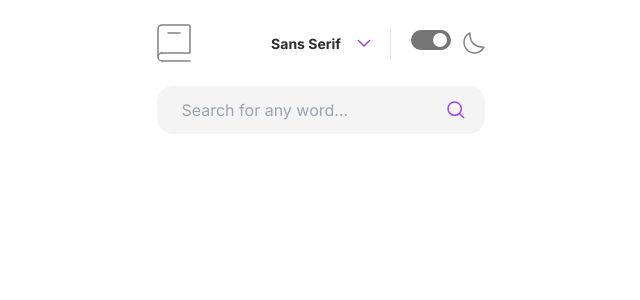
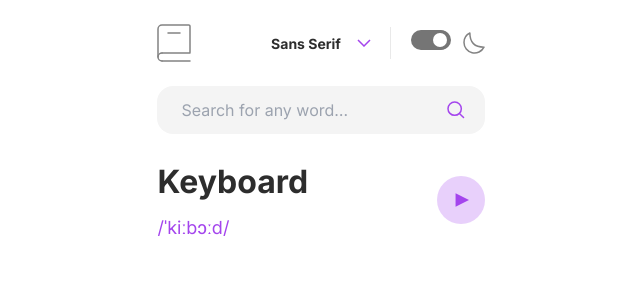
Before and after one commit to yosephwinata/dictionary-web-app, a React (Vite) app: page / in a window 1280 px wide. Shown: the top 300 px of the page, without its empty margins (319-959 px from the left). Built offline with nearby package versions, Linux system fonts and the light colour scheme.

Commit message:
Add pronunciation component

```diff
--- a/src/App.tsx
+++ b/src/App.tsx
@@ -1,4 +1,5 @@
 import Header from "./components/Header";
+import Pronunciation from "./components/Pronunciation";
 import SearchBar from "./ui/SearchBar";
 
 const App = () => {
@@ -11,6 +12,7 @@ const App = () => {
         <div className="mb-6">
           <SearchBar />
         </div>
+        <Pronunciation />
       </div>
     </div>
   );
--- /dev/null
+++ b/src/components/Pronunciation.tsx
@@ -0,0 +1,19 @@
+import IconPlay from "../svg/IconPlay";
+
+const Pronunciation = () => {
+  return (
+    <div className="mb-8 flex items-center justify-between">
+      <div>
+        <p className="text-black-3 mb-[0.5rem] text-[2rem] font-bold">
+          Keyboard
+        </p>
+        <p className="text-purple text-[1.125rem] font-normal">/ˈkiːbɔːd/</p>
+      </div>
+      <button>
+        <IconPlay width="3rem" height="3rem" />
+      </button>
+    </div>
+  );
+};
+
+export default Pronunciation;
--- a/src/svg/IconPlay.tsx
+++ b/src/svg/IconPlay.tsx
@@ -1,9 +1,14 @@
-const IconPlay = () => {
+interface IconPlayProps {
+  width?: string;
+  height?: string;
+}
+
+const IconPlay = ({ width = "75", height = "75" }: IconPlayProps) => {
   return (
     <svg
       xmlns="http://www.w3.org/2000/svg"
-      width="75"
-      height="75"
+      width={width}
+      height={height}
       viewBox="0 0 75 75"
     >
       <g fill="#A445ED" fill-rule="evenodd">
```
Also changed, not shown: src/components/Meaning.tsx (added).
